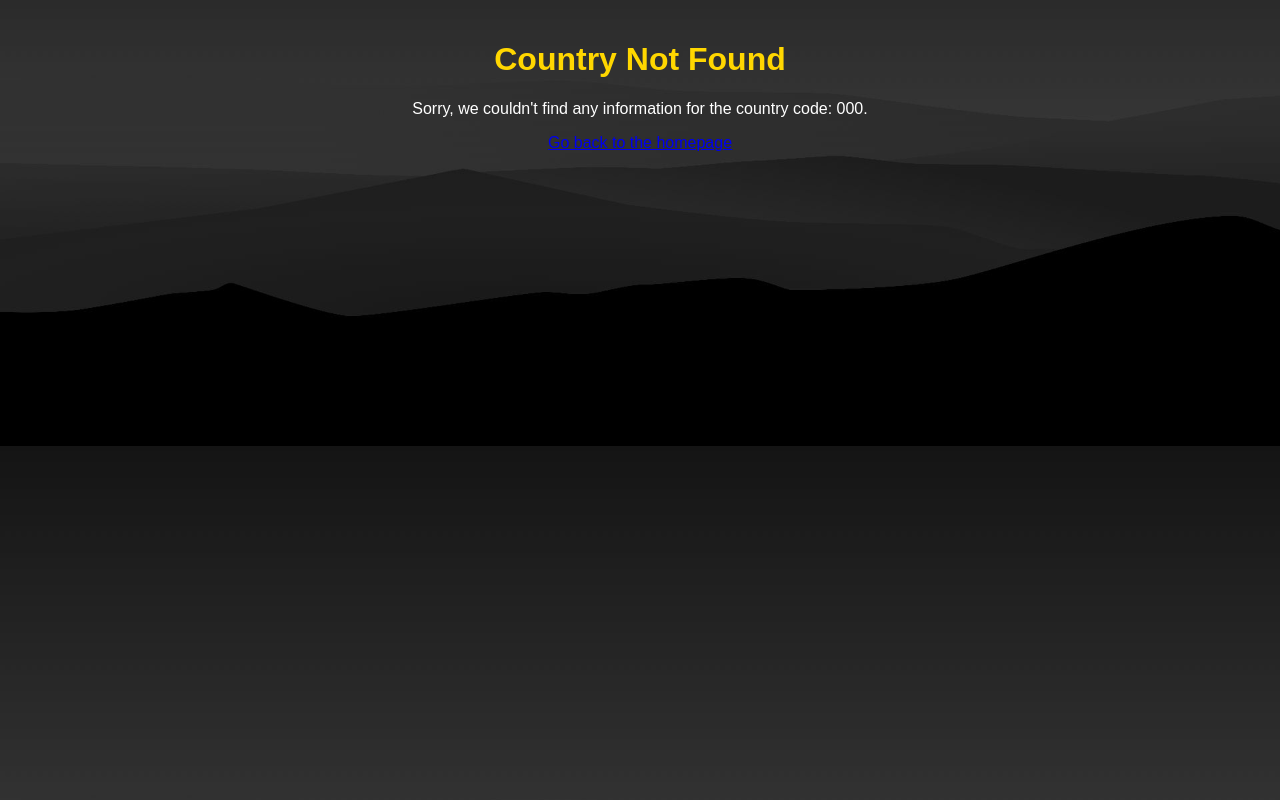
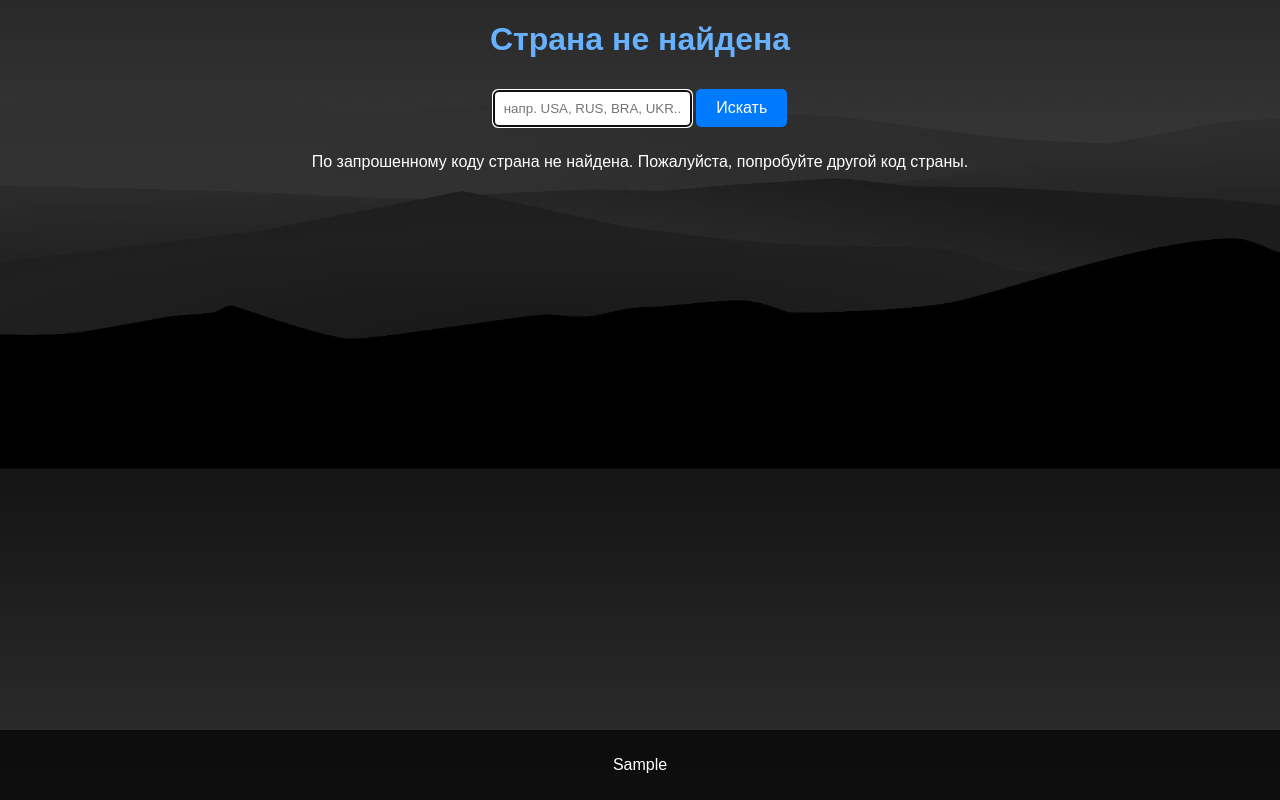
Before and after one commit to Daxik2x/lol, a Flask app: template templates/country_not_found.html in a window 1280 px wide. Run offline with Flask 3, Linux system fonts and the light colour scheme; the template is opened without the code that fills it: most values are stand-ins (such as "Sample title", 1, 10 or a date in 2020); some libraries are stand-ins or nearby versions.

Commit message:
Добил до финалки, набросил стилей и пасхалку

```diff
--- a/main.py
+++ b/main.py
@@ -1,4 +1,6 @@
-from flask import Flask, render_template, request
+from flask import Flask, render_template, request, session
+from flask_session import Session
+import random
 import psycopg2
 
 app = Flask(__name__)
@@ -10,6 +12,22 @@ pg = psycopg2.connect("""
     port=5432
 """)
 
+
+# Настройки для сессии
+app.config["SESSION_PERMANENT"] = False
+app.config["SESSION_TYPE"] = "filesystem"
+Session(app)
+
+# Список фраз для отображения
+phrases = [
+    "Когда я ем — я глух и нем. Когда я пью — я гораздо коммуникабельней!",
+    "Смерть — это защитная реакция организма на нездоровый образ жизни.",
+    "Как тут попадёшь в рай, если пять из семи смертных грехов — это мои хобби?",
+    "Сила нужна, чтобы наносить удары. Выносливость — чтобы держать удары. Ловкость — чтобы избегать ударов. А интеллект... Ну, вообще-то за него и бьют.",
+    "Ученье — свет, а неученье опасно для здоровья."
+]
+
+
 @app.route('/', methods=['GET', 'POST'])
 def index():
     if request.method == 'POST':
@@ -20,6 +38,9 @@ def index():
 @app.route('/<country_code>')
 def get_country_info(country_code):
     country_code = country_code.upper()  # Приводим код страны к верхнему регистру
+    session['requests'] = session.get('requests', 0) + 1  # Увеличиваем счетчик запросов
+    print("Requests count:", session['requests'])
+
     cursor = pg.cursor()
 
     # Запрос для получения названия страны и количества городов
@@ -31,10 +52,15 @@ def get_country_info(country_code):
         GROUP BY c.name;
     """, (country_code,))
 
+    # Добавляем случайную фразу, если нужно
+    random_phrase = None
+    if session['requests'] % 3 == 0:
+        random_phrase = random.choice(phrases)
+
     result = cursor.fetchone()
 
     if not result:
-        return "Country not found", 404
+        return render_template('country_not_found.html', random_phrase=random_phrase), 404
 
     country_name, city_count = result
 
@@ -49,7 +75,7 @@ def get_country_info(country_code):
 
     cities = cursor.fetchall()
 
-    return render_template('country_info.html', country_name=country_name, city_count=city_count, cities=cities)
+    return render_template('country_info.html', country_name=country_name, city_count=city_count, cities=cities, random_phrase=random_phrase)
 
 if __name__ == "__main__":
     app.run(host="0.0.0.0", debug=True)
--- a/static/style.css
+++ b/static/style.css
@@ -1,31 +1,3 @@
-
-/*
-body {
-    font-family: Arial, sans-serif;
-    text-align: center;
-    margin-top: 50px;
-}
-
-h1 {
-    font-family: 'Lucida Sans', 'Lucida Sans Regular', 'Lucida Grande', 'Lucida Sans Unicode', Geneva, Verdana, sans-serif;
-
-    color: Oblack;
-
-    margin: 0;
-
-    padding: 0;
-
-    text-align: center;
-
-    position: absolute;
-
-    top: 50%;
-
-    left:50%;
-
-    transform: translateX(-50%);
-}
-*/
 
 body {
     font-family: 'Arial', sans-serif;
@@ -36,8 +8,9 @@ body {
     background-size: cover;
     background-position: center;
     margin: 0;
-    padding: 20px;
+    height: 100%;
 }
+
 
 input[type="text"] {
     padding: 10px;
@@ -61,7 +34,7 @@ button:hover {
 }
 
 h1, h2 {
-    color: #FFD700;
+    color: #68b1ff;
 }
 
 ul {
@@ -73,3 +46,17 @@ li {
     margin: 5px 0;
     font-size: 18px;
 }
+
+footer {
+    position: absolute;
+    bottom: 0;
+    width: 100%;
+    background-color: rgba(0, 0, 0, 0.7); /* Полупрозрачный чёрный фон */
+    color: white;
+    text-align: center;
+    padding: 10px 0;
+}
+main {
+    min-height: 90%;
+    padding-bottom: 30px;
+}
--- /dev/null
+++ b/templates/base.html
@@ -0,0 +1,20 @@
+<!DOCTYPE html>
+<html>
+<head>
+    <title>{% block title %}{% endblock %}</title>
+    <link rel="stylesheet" href="/static/style.css">
+    <style>{% block style %}{% endblock %}</style>
+</head>
+<body>
+    <header>
+        <h1>{% block header %}{% endblock %}</h1>
+        <form method="POST" action="/">
+            <input type="text" name="country_code" placeholder="напр. USA, RUS, BRA, UKR..." required autofocus>
+            <button type="submit">Искать</button>
+        </form>
+    </header>
+    <main>
+        {% block content %}{% endblock %}
+    </main>
+</body>
+</html>
--- a/templates/country_not_found.html
+++ b/templates/country_not_found.html
@@ -1,15 +1,14 @@
-<!doctype html>
-<html>
-<head>
-    <meta charset="UTF-8">
-    <meta name="viewport" content="width=device-width, initial-scale=1.0">
-    <meta http-equiv="X-UA-Compatible" content="ie=edge">
-    <link rel="stylesheet" href=" /static/style.css">
-    <title>Country Not Found</title>
-</head>
-<body>
-    <h1>Country Not Found</h1>
-    <p>Sorry, we couldn't find any information for the country code: {{ country_code }}.</p>
-    <a href="/">Go back to the homepage</a>
-</body>
-</html>
+{% extends "base.html" %}
+
+{% block title %}Страна не найдена{% endblock %}
+
+{% block header %}Страна не найдена{% endblock %}
+
+{% block content %}
+    <p>По запрошенному коду страна не найдена. Пожалуйста, попробуйте другой код страны.</p>
+    {% if random_phrase %}
+    <footer>
+        <p>{{ random_phrase }}</p>
+    </footer>
+    {% endif %}
+{% endblock %}
```
Also changed, not shown: templates/cities.html (deleted, +0 -14 lines), templates/country_info.html (+15 -32 lines), templates/index.html (+42 -1 lines), 2 other files.
